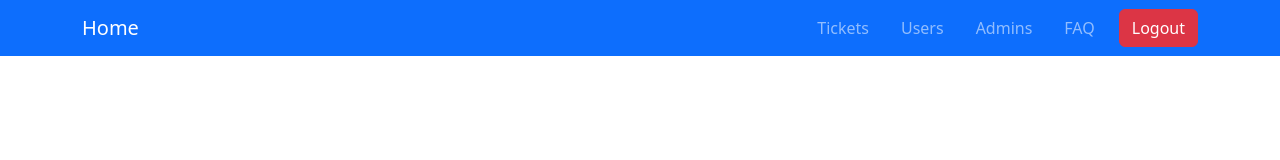
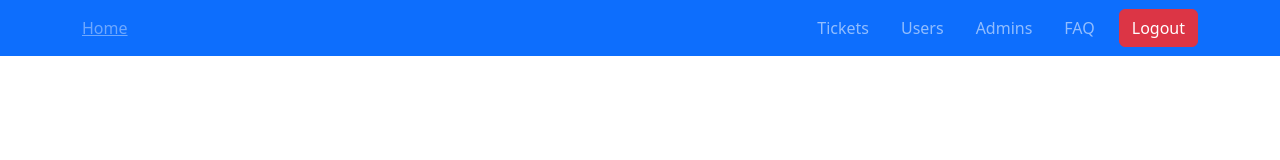
Before and after one commit to Smoot-Mena/react-helpdesk, a React (Vite) app: page / in a window 1280 px wide. Shown: the top 160 px of the page. Built offline with nearby package versions, Linux system fonts and the light colour scheme.

Commit message:
Troubleshoots Link issues in Navbar

```diff
--- a/src/components/Navbar.jsx
+++ b/src/components/Navbar.jsx
@@ -1,5 +1,5 @@
 import React from 'react'
-// import { Link } from 'react-router-dom';
+import { Link } from 'react-router-dom';
 import Logout from './Logout';
 
 import Nav from "react-bootstrap/Nav";
@@ -12,7 +12,7 @@ const NavBar = () => {
   return (
     <Navbar expand="lg" bg='primary' data-bs-theme="dark" fixed='top'>
       <Container>
-        <Navbar.Brand href= "/">Home</Navbar.Brand>
+        <Link href= "/">Home</Link>
         <Nav className='ms-auto'>
           <Stack direction='horizontal' gap={3}>
             <Nav.Link href='/tickets'>Tickets</Nav.Link>
```
